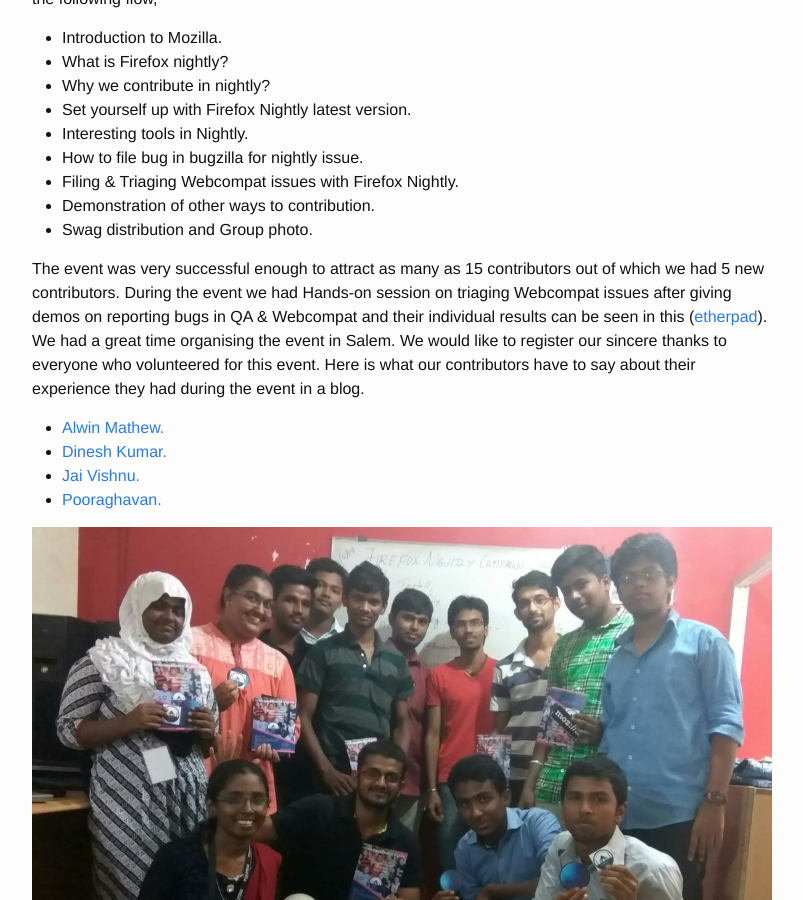
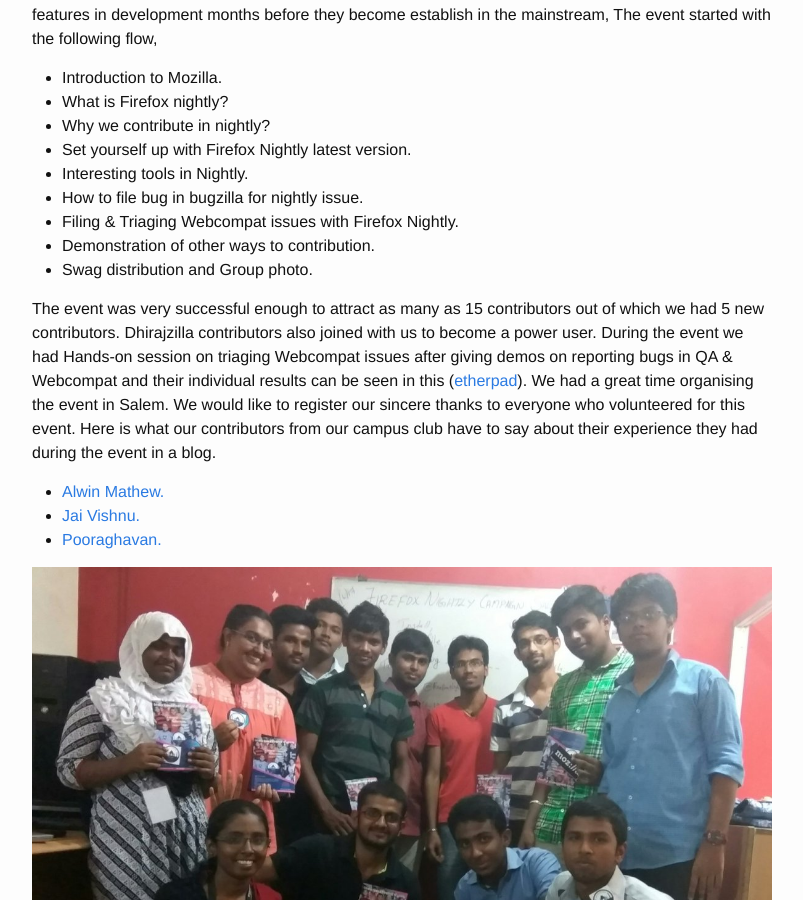
Before and after one commit to MozillaTN/Dhirajzilla, a Jekyll site: the page built from docs/_posts/2017-06-29-Dhirajzilla-Contributions-during-June-2017.md, in a window 1280 px wide and 900 px high, scrolled down 1356 px. Shown: the whole window, without its empty margins (238-1041 px from the left). Built offline with Jekyll 4.4.1, drawn with Linux system fonts in a browser that asks for light colours; comment, search, counter and statistics services are not loaded.

Commit message:
Update 2017-06-29-Dhirajzilla-Contributions-during-June-2017.md

```diff
--- a/docs/_posts/2017-06-29-Dhirajzilla-Contributions-during-June-2017.md
+++ b/docs/_posts/2017-06-29-Dhirajzilla-Contributions-during-June-2017.md
@@ -29,10 +31,9 @@ These event is organized with the objective to bring more power users for nightl
    * Demonstration of other ways to contribution.
    * Swag distribution and Group photo.
 
- The event was very successful enough to attract as many as 15 contributors out of which we had 5 new contributors. During the event we had Hands-on session on triaging Webcompat issues after giving demos on reporting bugs in QA & Webcompat and their individual results can be seen in this ([etherpad](https://public.etherpad-mozilla.org/p/firefox-nightly-campaign-salem)). We had a great time organising the event in Salem. We would like to register our sincere thanks to everyone who volunteered for this event. Here is what our contributors have to say about their experience they had during the event in a blog.
+ The event was very successful enough to attract as many as 15 contributors out of which we had 5 new contributors. Dhirajzilla contributors also joined with us to become a power user. During the event we had Hands-on session on triaging Webcompat issues after giving demos on reporting bugs in QA & Webcompat and their individual results can be seen in this ([etherpad](https://public.etherpad-mozilla.org/p/firefox-nightly-campaign-salem)). We had a great time organising the event in Salem. We would like to register our sincere thanks to everyone who volunteered for this event. Here is what our contributors from our campus club have to say about their experience they had during the event in a blog.
 
  * [Alwin Mathew.](http://alwinmathewm.blogspot.in/2017/06/experience-in-nightly-campaign-salem.html)
- * [Dinesh Kumar.](http://dinestronic.blogspot.in/2017/06/hi-techies-i-attended.html?m=1)
  * [Jai Vishnu.](http://jaivishnujc.blogspot.in/2017/06/firefox-contribution-experience_28.html?m=1)
  * [Pooraghavan.](http://raghavrk99.blogspot.in/2017/06/my-experience-at-firefox-nightly.html?m=1)
 
```
Also changed, not shown: other parts of docs/_posts/2017-06-29-Dhirajzilla-Contributions-during-June-2017.md (+3 -1 lines).
